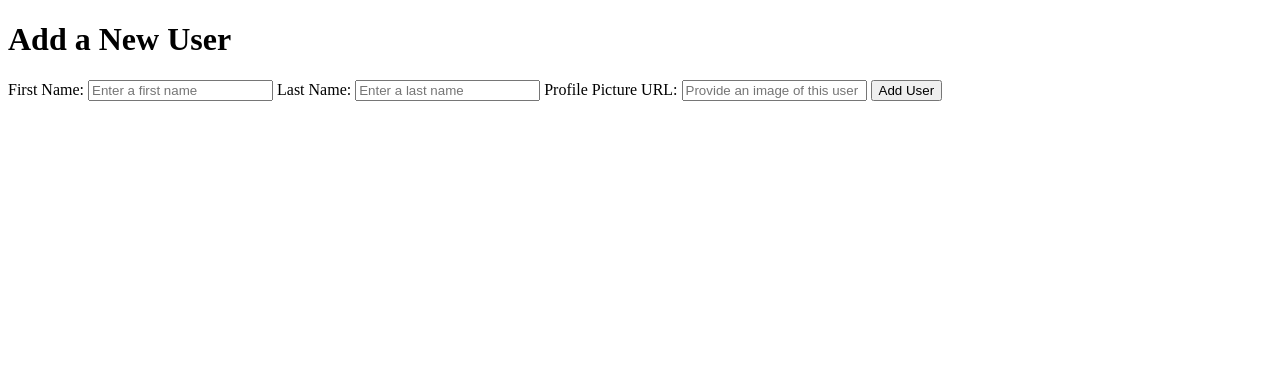
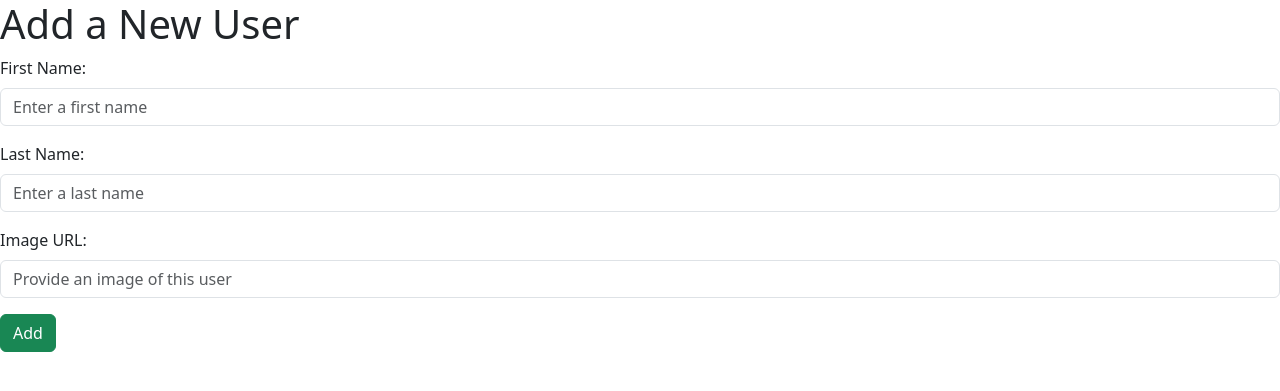
Before and after one commit to reginaaa8/flask-blogly, a Flask app: page /users/new in a window 1280 px wide. Shown: the top 391 px of the page. Run offline with Flask 3, Linux system fonts and the light colour scheme.

Commit message:
added bootstrap styles - forms and buttons

```diff
--- a/templates/base.html
+++ b/templates/base.html
@@ -1,12 +1,18 @@
 <!DOCTYPE html>
 <html lang="en">
+
 <head>
     <meta charset="UTF-8">
     <meta name="viewport" content="width=device-width, initial-scale=1.0">
     <title>{% block title %}{% endblock %} </title>
+    <link href="https://cdn.jsdelivr.net/npm/bootstrap@5.3.3/dist/css/bootstrap.min.css" rel="stylesheet" integrity="sha384-QWTKZyjpPEjISv5WaRU9OFeRpok6YctnYmDr5pNlyT2bRjXh0JMhjY6hW+ALEwIH" crossorigin="anonymous">
+
 </head>
 <body>
     {% block content %}
     {% endblock %}
+    <script src="https://cdn.jsdelivr.net/npm/bootstrap@5.3.3/dist/js/bootstrap.bundle.min.js"
+    integrity="sha384-YvpcrYf0tY3lHB60NNkmXc5s9fDVZLESaAA55NDzOxhy9GkcIdslK1eN7N6jIeHz"
+    crossorigin="anonymous"></script>
 </body>
 </html>
--- a/templates/details.html
+++ b/templates/details.html
@@ -10,8 +10,9 @@
 
 <h1>{{user.first_name}} {{user.last_name}}</h1>
 <img src="{{user.image_url}}">
-<a href="/users/{{user.id}}/edit"><button>Edit User</button></a>
 
-<form action="/users/{{user.id}}/delete" method="POST"><button>Delete</button></form>
+<form action="/users/{{user.id}}/delete" method="POST"><button type="submit" class="btn btn-danger">Delete</button></form>
+
+<a href="/users/{{user.id}}/edit"><button type="button" class="btn btn-primary">Edit User</button></a>
 
 {% endblock %}
--- a/templates/new_user.html
+++ b/templates/new_user.html
@@ -5,15 +5,27 @@
 <h1>Add a New User</h1>
 
 <form action="/users/new" method="POST">
-    <label for="first_name">First Name: </label>
-    <input id="first_name" name= "first_name" type="text" placeholder="Enter a first name">
 
-    <label for="last_name">Last Name: </label>
-    <input id="last_name" name= "last_name" type="text" placeholder="Enter a last name">
+    <div class="mb-3">
+        <label for="first_name" class="form-label">First Name: </label>
+        <input id="first_name" name= "first_name" class="form-control" type="text" placeholder="Enter a first name">
+    </div>
 
-    <label for="image_url">Profile Picture URL: </label>
-    <input id="image_url" name="image_url" type="text" placeholder="Provide an image of this user">
-    <button>Add User</button>
+    <div class="mb-3">
+        <label for="last_name" class="form-label">Last Name: </label>
+        <input id="last_name" name= "last_name" class="form-control" type="text" placeholder="Enter a last name">
+    </div>
+
+    <div class="mb-3">
+        <label for="image_url" class="form-label">Image URL: </label>
+        <input id="image_url" name="image_url" class="form-control" type="text" placeholder="Provide an image of this user">
+    </div>
+
+    <div>
+        <button type="submit" class="btn btn-success">Add</button>
+    </div>
+
 </form>
 
+
 {% endblock %}
```
Also changed, not shown: templates/edit_user.html (+14 -7 lines).
